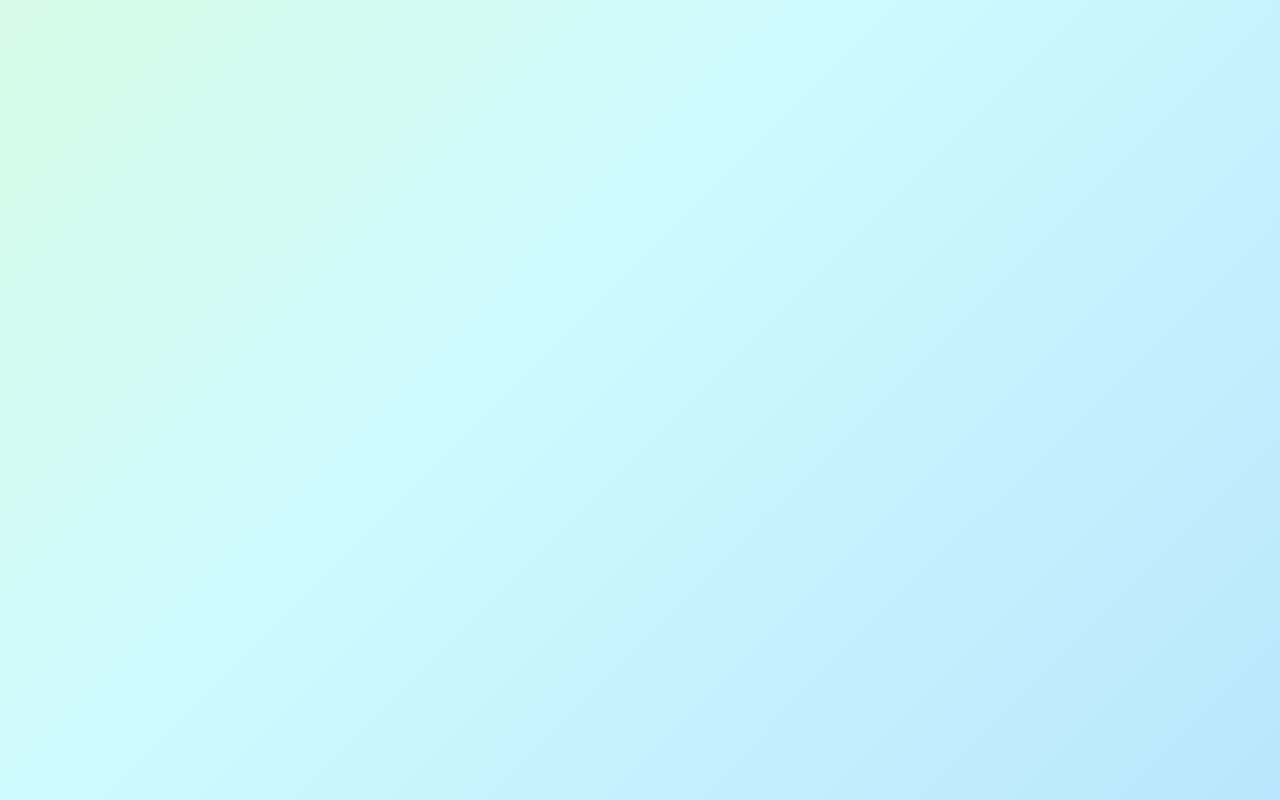
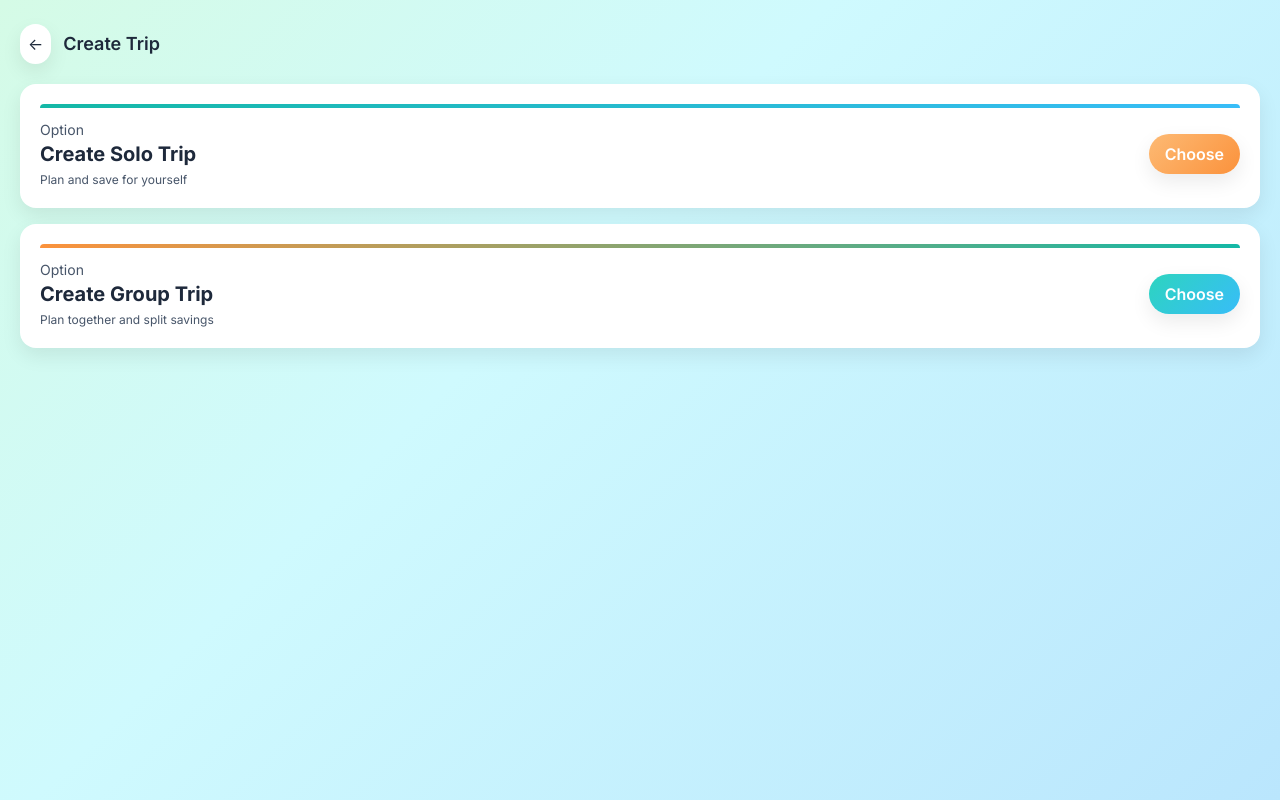
Before and after one commit to gangadhar107/pack-your-bags, a React (Vite) app: page /create-trip in a window 1280 px wide. Before the commit this address had no page. Built offline with nearby package versions, Linux system fonts and the light colour scheme.

Commit message:
UI: unify trip creation via selector; simplify bottom nav to 3 tabs; add /create-trip route

```diff
--- a/src/App.jsx
+++ b/src/App.jsx
@@ -17,6 +17,7 @@ import GoalDetail from './GoalDetail'
 import AddMoneyPage from './AddMoneyPage'
 import WithdrawModal from './WithdrawModal'
 import NewSoloTrip from './NewSoloTrip'
+import CreateTripSelector from './CreateTripSelector'
 
 // Shared goals data used by both the summary and goals list
 const goalsData = [
@@ -941,6 +942,7 @@ export default function App() {
       <Route path="/plan-trip" element={<PlanTrip />} />
       <Route path="/goal-detail" element={<GoalDetail goals={goalsData} />} />
       <Route path="/add-money" element={<AddMoneyRoute />} />
+      <Route path="/create-trip" element={<CreateTripSelector />} />
     </Routes>
   )
 }
--- a/src/BottomNav.jsx
+++ b/src/BottomNav.jsx
@@ -69,10 +69,8 @@ export default function BottomNav({ goals }) {
   return (
     <nav className="floating-nav">
       <Item to="/" icon="🏠" label="Dashboard" baseClass="px-2 py-1" activeClass="bg-gradient-to-r from-teal to-sky text-white shadow-soft" />
-      <Item to="/groups" icon="👥" label="Groups" baseClass="px-2 py-1" activeClass="bg-gradient-to-r from-teal to-sky text-white shadow-soft" />
-      <CenterItem to="/new-solo-trip" icon="➕" label="New Solo Trip" />
-      <Item to="/earn" icon="💸" label="Earn" baseClass="px-2 py-1" activeClass="bg-gradient-to-r from-teal to-sky text-white shadow-soft" />
-      <Item to="/profile" icon="👤" label="Profile" baseClass="px-2 py-1" activeClass="bg-gradient-to-r from-teal to-sky text-white shadow-soft" />
+      <CenterItem to="/create-trip" icon="➕" label="Create Trip" />
+      <Item to="/earn" icon="💸" label="Rewards" baseClass="px-2 py-1" activeClass="bg-gradient-to-r from-teal to-sky text-white shadow-soft" />
     </nav>
   )
 }
--- /dev/null
+++ b/src/CreateTripSelector.jsx
@@ -0,0 +1,40 @@
+import React from 'react'
+import { useNavigate } from 'react-router-dom'
+
+export default function CreateTripSelector() {
+  const navigate = useNavigate()
+  return (
+    <div className="min-h-screen pb-24">
+      <header className="flex items-center gap-3 px-5 pt-6 slide-up">
+        <button aria-label="Back" onClick={() => navigate('/')} className="card p-2 bounce-soft">←</button>
+        <h1 className="text-lg font-semibold">Create Trip</h1>
+      </header>
+      <section className="px-5 mt-5">
+        <div className="grid gap-4">
+          <div className="card p-5 slide-up">
+            <div className="accent-bar bg-gradient-to-r from-teal to-sky" />
+            <div className="pt-3 flex items-center justify-between">
+              <div>
+                <div className="text-sm text-slate-600">Option</div>
+                <div className="text-xl font-bold">Create Solo Trip</div>
+                <div className="mt-1 text-xs text-slate-600">Plan and save for yourself</div>
+              </div>
+              <button onClick={() => navigate('/new-solo-trip')} className="bounce-soft bg-orange-gradient text-white rounded-full px-4 py-2 shadow-soft font-semibold">Choose</button>
+            </div>
+          </div>
+          <div className="card p-5 slide-up">
+            <div className="accent-bar bg-gradient-to-r from-orange to-teal" />
+            <div className="pt-3 flex items-center justify-between">
+              <div>
+                <div className="text-sm text-slate-600">Option</div>
+                <div className="text-xl font-bold">Create Group Trip</div>
+                <div className="mt-1 text-xs text-slate-600">Plan together and split savings</div>
+              </div>
+              <button onClick={() => navigate('/plan-trip')} className="bounce-soft bg-teal-sky text-white rounded-full px-4 py-2 shadow-soft font-semibold">Choose</button>
+            </div>
+          </div>
+        </div>
+      </section>
+    </div>
+  )
+}
```
